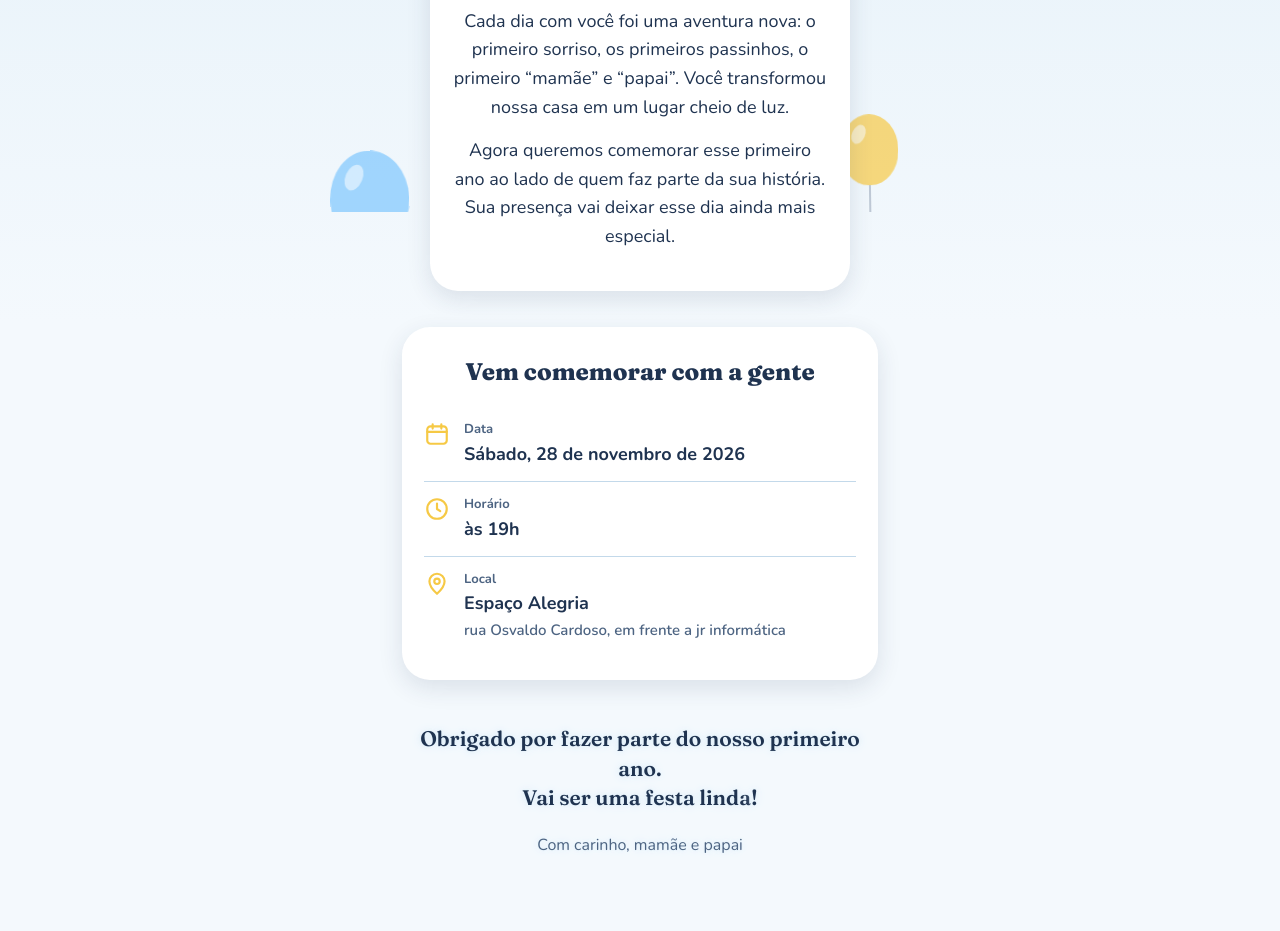
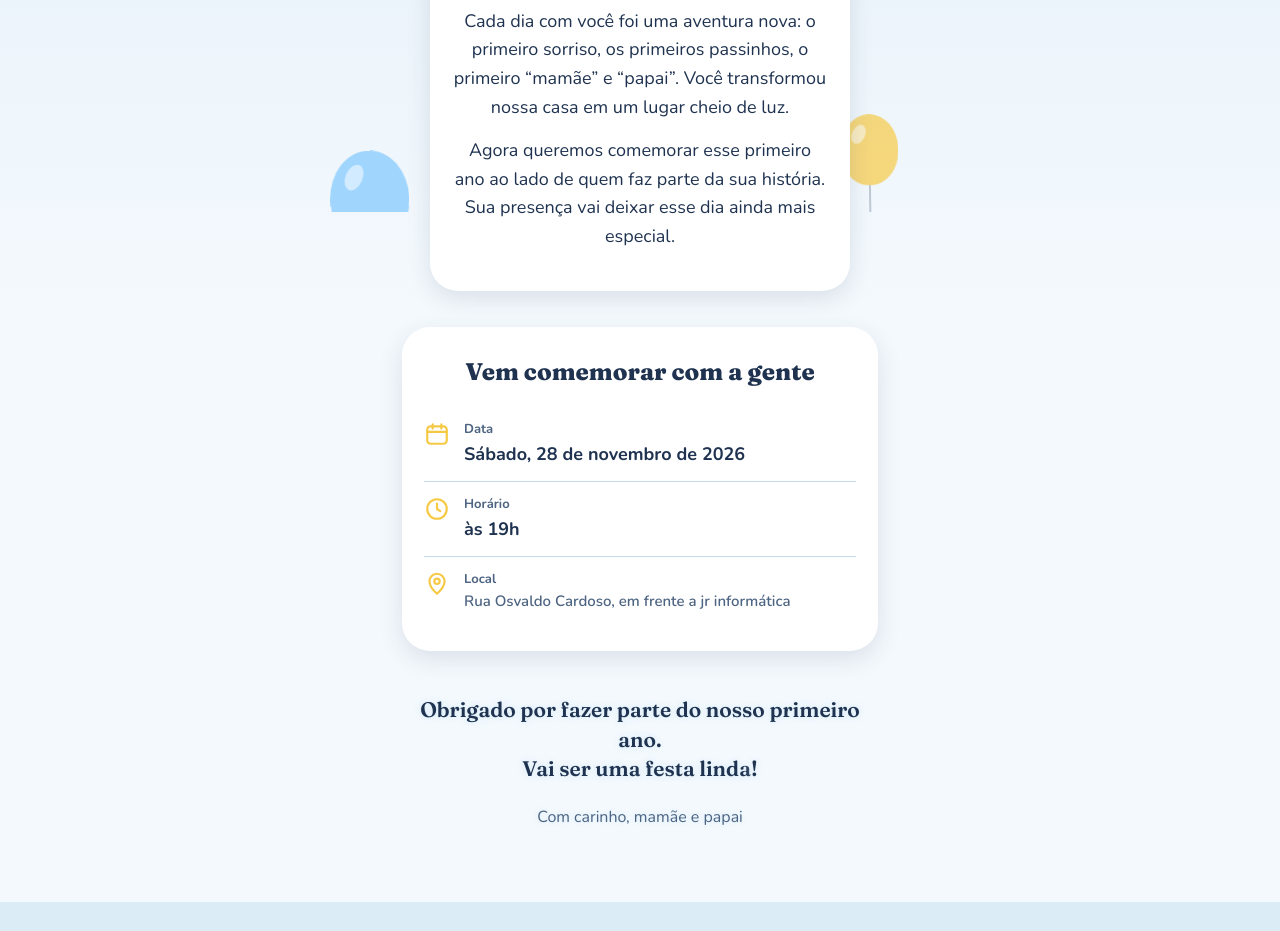
Before and after one commit to instaiptv18-cell/bbumano, a plain HTML site: page index.html in a window 1280 px wide. Shown: the part 588-1519 px from the top of the page. After the commit the page ends 1490 px from the top, so only its background shows below. Drawn offline with nearby package versions, Linux system fonts and the light colour scheme.

Commit message:
index.html

```diff
--- a/index.html
+++ b/index.html
@@ -130,8 +130,8 @@ h1{font-family:var(--serif);font-weight:800;font-size:clamp(40px,12vw,58px);line
 var CONFIG = {
   data: "Sábado, 28 de novembro de 2026",
   hora: "às 19h",
-  local: "Espaço Alegria",
-  endereco: "rua Osvaldo Cardoso, em frente a jr informática",
+  local: "",
+  endereco: "Rua Osvaldo Cardoso, em frente a jr informática",
   /* Para a foto já vir fixa no convite, cole aqui o endereço da imagem
      (ex.: um link ou uma imagem em base64). Se deixar vazio, o convite
      mostra o botão para escolher a foto. */
```
